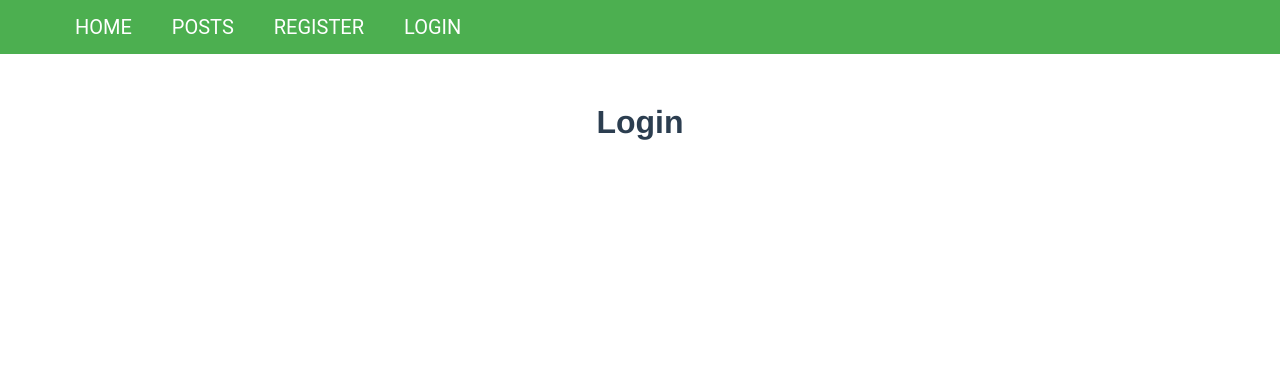
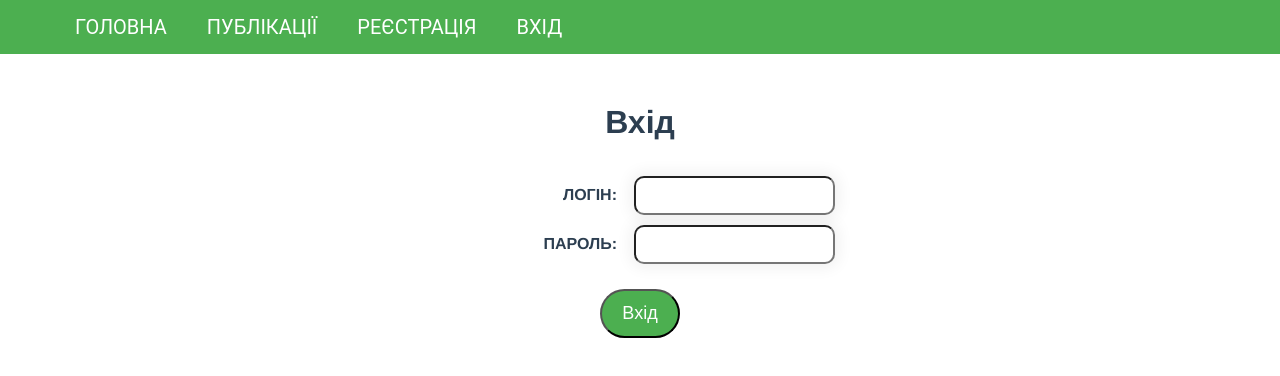
Before and after one commit to Fr13nd4u/articles, a Vue app: page /login in a window 1280 px wide. Shown: the top 376 px of the page. Built offline with nearby package versions, Linux system fonts and the light colour scheme.

Commit message:
login start

```diff
--- a/package.json
+++ b/package.json
@@ -14,7 +14,8 @@
     "vue": "^2.6.11",
     "vue-axios": "^3.2.4",
     "vue-router": "^3.5.1",
-    "vuex": "^3.6.2"
+    "vuex": "^3.6.2",
+    "vuex-persistedstate": "^4.0.0-beta.3"
   },
   "devDependencies": {
     "@vue/cli-plugin-babel": "~4.5.0",
--- a/src/components/NavMenu.vue
+++ b/src/components/NavMenu.vue
@@ -3,10 +3,10 @@
         <div class="navbar">
             <div class="container">
                 <ul>
-                <router-link tag="li" to="/">Home</router-link>
-                <router-link tag="li" to="/posts">Posts</router-link>
-                <router-link tag="li" to="/register">Register</router-link>
-                <router-link tag="li" to="/login">Login</router-link>
+                <router-link tag="li" to="/">Головна</router-link>
+                <router-link tag="li" to="/posts">Публікації</router-link>
+                <router-link tag="li" to="/register">Реєстрація</router-link>
+                <router-link tag="li" to="/login">Вхід</router-link>
                 </ul>
             </div>
         </div>
--- a/src/pages/Login.vue
+++ b/src/pages/Login.vue
@@ -1,11 +1,103 @@
 <template>
-    <div>
-        <h1>Login</h1>
+    <div class="login">
+        <h1>Вхід</h1>
+        <form @submit.prevent="logIn">
+        <div>
+          <label for="userName">Логін:</label>
+          <input type="text" v-model="userName" id="userName" />
+        </div>
+        <div>
+          <label for="Password">Пароль:</label>
+          <input type="password" v-model="Password" id="Password" />
+        </div>
+        <button type="submit" >Вхід</button>
+      </form>
     </div>
 </template>
 
 <script>
+import axios from 'axios'
+
 export default {
+  data() {
+      return {
+        userName: "",
+        Password: "",
+        // grant_type: "password"
+      }
+  },
+  methods: {
+    async logIn() {
+      // const headers = {
+      //   'Content-Type': 'form-data'
+      // };
 
+      await axios.post('https://localhost:44306/token', {
+        userName: this.userName,
+        Password: this.Password,
+        grant_type: "password"
+      })
+      .then(resp => {
+        console.log(resp)
+      })
+      .then(() => {
+        this.$router.push("Posts")
+      })
+      // .catch(err => {
+      //     console.log(err)
+      // })
+    }
+  }
 }
 </script>
+
+<style lang="scss" scoped>
+  * {
+    box-sizing: border-box;
+  }
+  h1 {
+    margin-bottom: 30px;
+  }
+  .login {
+    width: 400px;
+    margin: 0 auto;
+  }
+  label {
+    padding: 15px 12px 12px 0;
+    margin-left: auto;
+  }
+  form div {
+    display: flex;
+    justify-content: space-between;
+    text-transform: uppercase;
+    font-weight: 700;
+  }
+  button {
+    background-color: #4caf50;
+    color: white;
+    padding: 12px 20px;
+    cursor: pointer;
+    border-radius: 30px;
+    margin-top: 20px;
+    font-size: 18px;
+
+    &:hover {
+      background-color: #45a049;
+    }
+  }
+  input {
+    margin: 5px;
+    box-shadow: 0 0 15px 4px rgba(0, 0, 0, 0.06);
+    padding: 10px;
+    border-radius: 10px;
+
+    &:focus {
+      outline: none;
+    }
+  }
+  #error {
+    color: rgb(230, 1, 1);
+    margin-top: 30px;
+    font-weight: 600;
+  }
+</style>
--- a/src/pages/Posts.vue
+++ b/src/pages/Posts.vue
@@ -1,11 +1,38 @@
 <template>
     <div>
-        <h1>POSTS</h1>
+        <h1>Публікації</h1>
+        <div v-for="item in posts" :key="item.id">
+            <p>{{item.Text}}</p>
+            <p>{{item.Date}}</p>
+            <hr>
+        </div>
     </div>
 </template>
 
 <script>
+import axios from 'axios'
 export default {
-
+    data() {
+        return {
+            posts: null
+        }
+    },
+    mounted() {
+        axios
+        .get('https://localhost:44306/api/Publication/Get/')
+        .then(res => (this.posts = res.data))
+        .catch(err => {
+            console.log(err);
+        })
+    }
 }
 </script>
+
+<style lang="scss" scoped>
+  * {
+    box-sizing: border-box;
+  }
+  h1 {
+    margin-bottom: 30px;
+  }
+</style>
--- a/src/pages/Register.vue
+++ b/src/pages/Register.vue
@@ -1,7 +1,7 @@
 <template>
     <div class="register">
-     <div>
-      <form>
+      <h1>Реєстрація</h1>
+      <form @submit.prevent="">
         <div>
           <label for="Email">Email:</label>
           <input type="email" v-model="Email" id="Email" />
@@ -32,14 +32,13 @@
         </div>
         <button @click="formSubmit" type="submit">Зареєструватись</button>
       </form>
-    </div>
-    <p v-if="showError" id="error">Username already exists</p>
+    <p v-if="showError" id="error">Ви неправильно ввели данні, попробуйте ще</p>
   </div>
 </template>
 
 <script>
 import axios from 'axios'
-// import router from '../router'
+
 export default {
   data(){
     return {
@@ -54,8 +53,8 @@ export default {
     }
   },
   methods: {
-    formSubmit() {
-      axios.post('https://localhost:44306/api/Account/Register', {
+    async formSubmit() {
+      await axios.post('https://localhost:44306/api/Account/Register', {
         Email: this.Email,
         UserName: this.UserName,
         Name: this.Name,
@@ -65,10 +64,13 @@ export default {
         ConfirmPassword: this.ConfirmPassword
       })
       .then(() => {
-        this.$router.push('/')
+        this.showError = false;
       })
-      .catch((err) => {
-        alert(err)
+      .then(() => {
+        this.$router.push("Login")
+      })
+      .catch(() => {
+        this.showError = true;
       })
     }
   }
@@ -78,6 +80,9 @@ export default {
 <style lang="scss" scoped>
   * {
     box-sizing: border-box;
+  }
+  h1 {
+    margin-bottom: 30px;
   }
   .register {
     width: 400px;
@@ -116,4 +121,9 @@ export default {
       outline: none;
     }
   }
+  #error {
+    color: rgb(230, 1, 1);
+    margin-top: 30px;
+    font-weight: 600;
+  }
 </style>
--- a/src/store/modules/auth.js
+++ b/src/store/modules/auth.js
@@ -1,62 +1,21 @@
-import axios from "axios";
+// import axios from 'axios'
 
-const state = {
-  user: null,
-  posts: null,
-};
+//to handle state
+const state = {}
 
-const getters = {
-  isAuthenticated: (state) => !!state.user,
-  StatePosts: (state) => state.posts,
-  StateUser: (state) => state.user,
-};
+//to handle state
+const getters = {}
 
-const actions = {
-  async Register({dispatch}, form) {
-    await axios.post('https://localhost:44306/api/Account/Register', form)
-    let UserForm = new FormData()
-    UserForm.append('UserName', form.UserName)
-    UserForm.append('Password', form.Password)
-    await dispatch('LogIn', UserForm)
-  },
+//to handle actions
+const actions = {}
 
-  async LogIn({commit}, user) {
-    await axios.post("https://localhost:44306/token", user);
-    await commit("setUser", user.get("UserName"));
-  },
+//to handle mutations
+const mutations = {}
 
-  async CreatePost({ dispatch }, post) {
-    await axios.post("post", post);
-    return await dispatch("GetPosts");
-  },
-
-  async GetPosts({ commit }) {
-    let response = await axios.get("posts");
-    commit("setPosts", response.data);
-  },
-
-  async LogOut({ commit }) {
-    let user = null;
-    commit("logout", user);
-  },
-};
-
-const mutations = {
-  setUser(state, UserName) {
-    state.user = UserName;
-  },
-
-  setPosts(state, posts) {
-    state.posts = posts;
-  },
-  logout(state, user) {
-    state.user = user;
-  },
-};
-
+//export store module
 export default {
   state,
   getters,
   actions,
-  mutations,
-};
+  mutations
+}
```
Also changed, not shown: 1 other file (tests, documents, lock files or other folders). Lines whose indentation alone changed are shown as unchanged.
